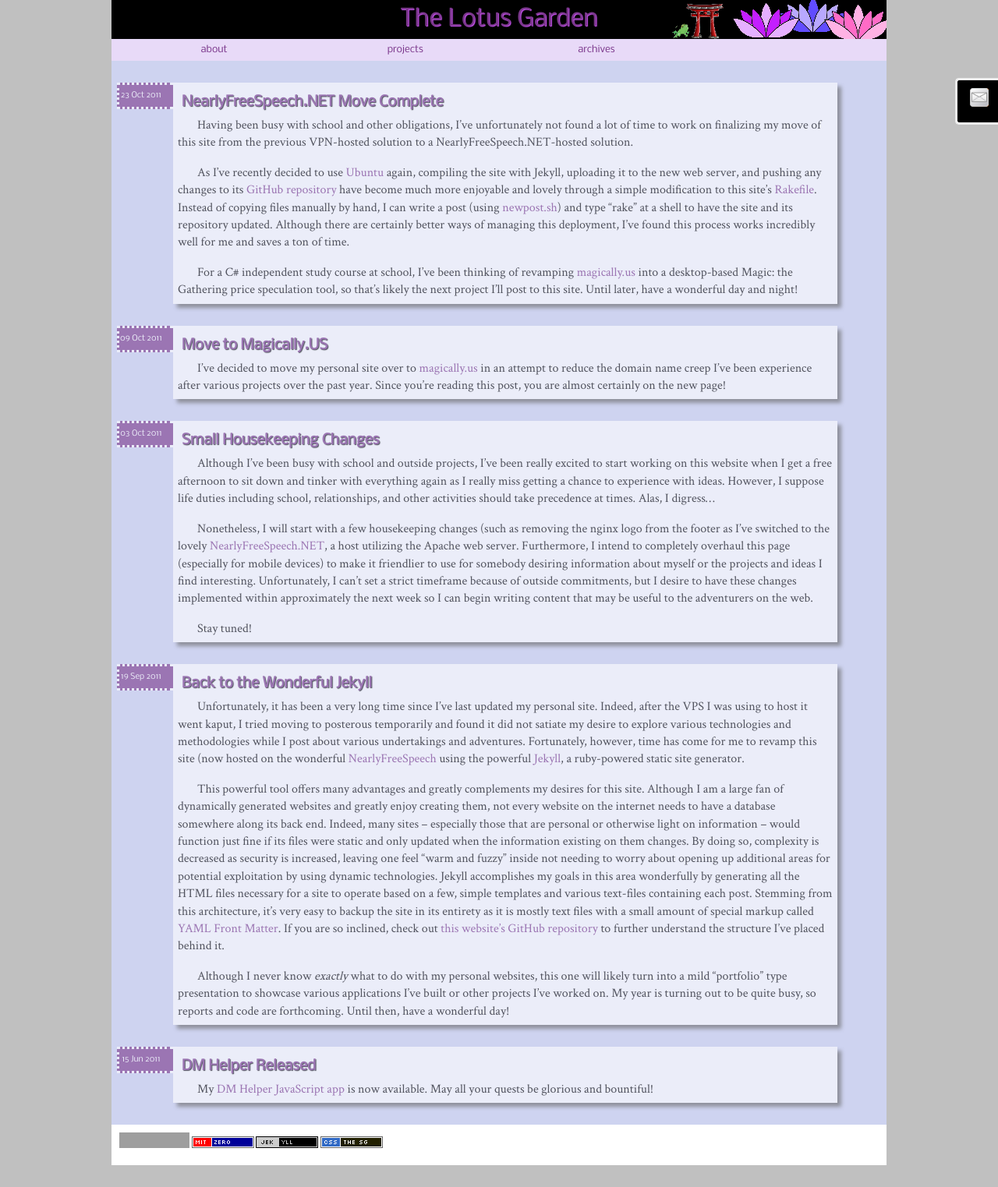
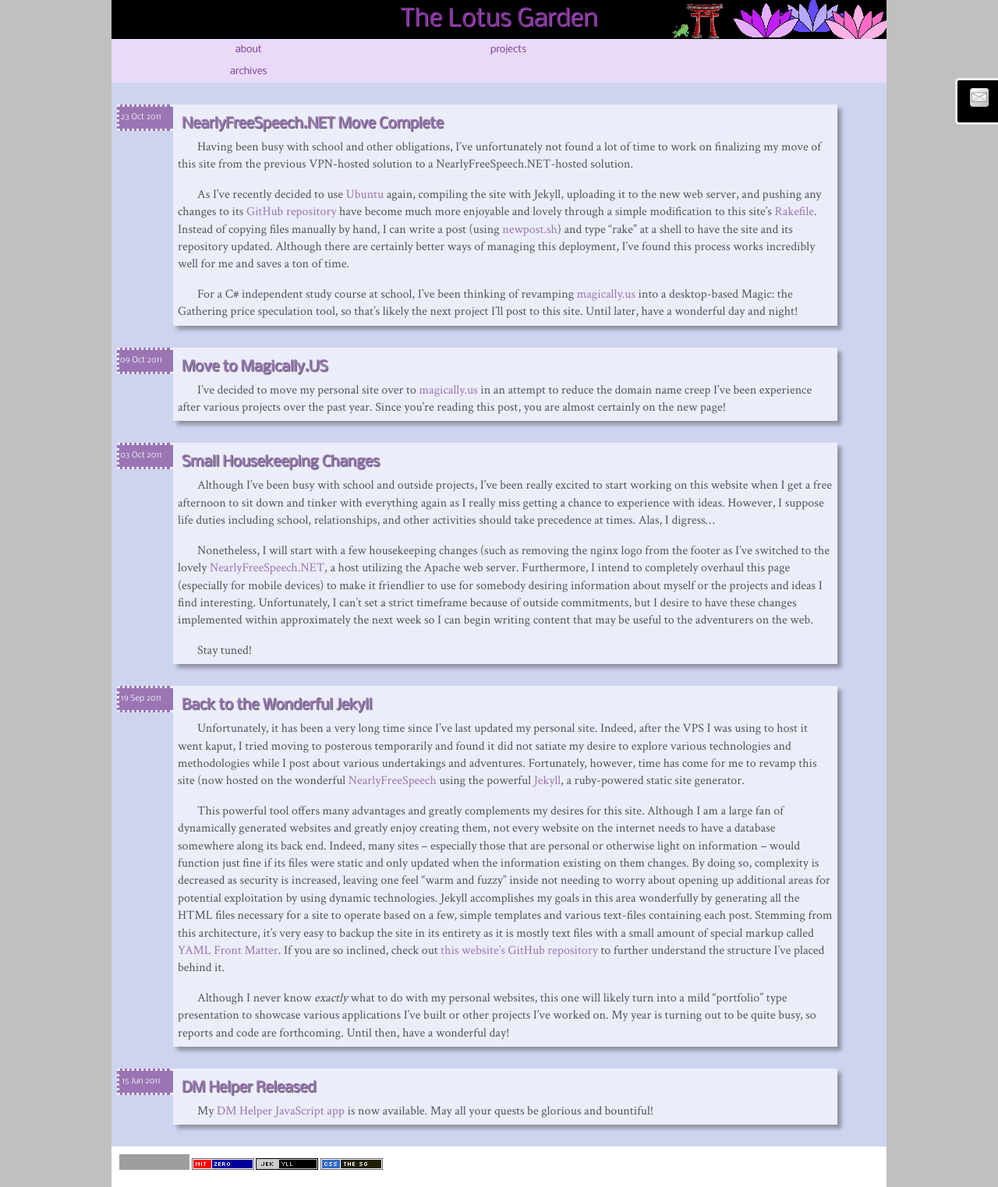
Before and after one commit to kfr2/lotusgarden, a Jekyll site: the page built from index.html, in a window 1280 px wide. Shown: the whole page at 78% size. Built offline with Jekyll 4.4.1, drawn with Linux system fonts in a browser that asks for light colours; before the commit the page ends 1495 px from its top, so only the background shows below that; grey boxes are pictures that could not be loaded.

Commit message:
Modified nav elements to take up 1/3 of available space (because there are 3 nav elems in total).

```diff
--- a/style/main.css
+++ b/style/main.css
@@ -53,7 +53,7 @@ code{
 
 .nav{
 	float: left;
-	width: 24%;
+	width: 33%;
 	text-align: center;
 	padding-left: 10px;
 	font-size: 120%;
```
